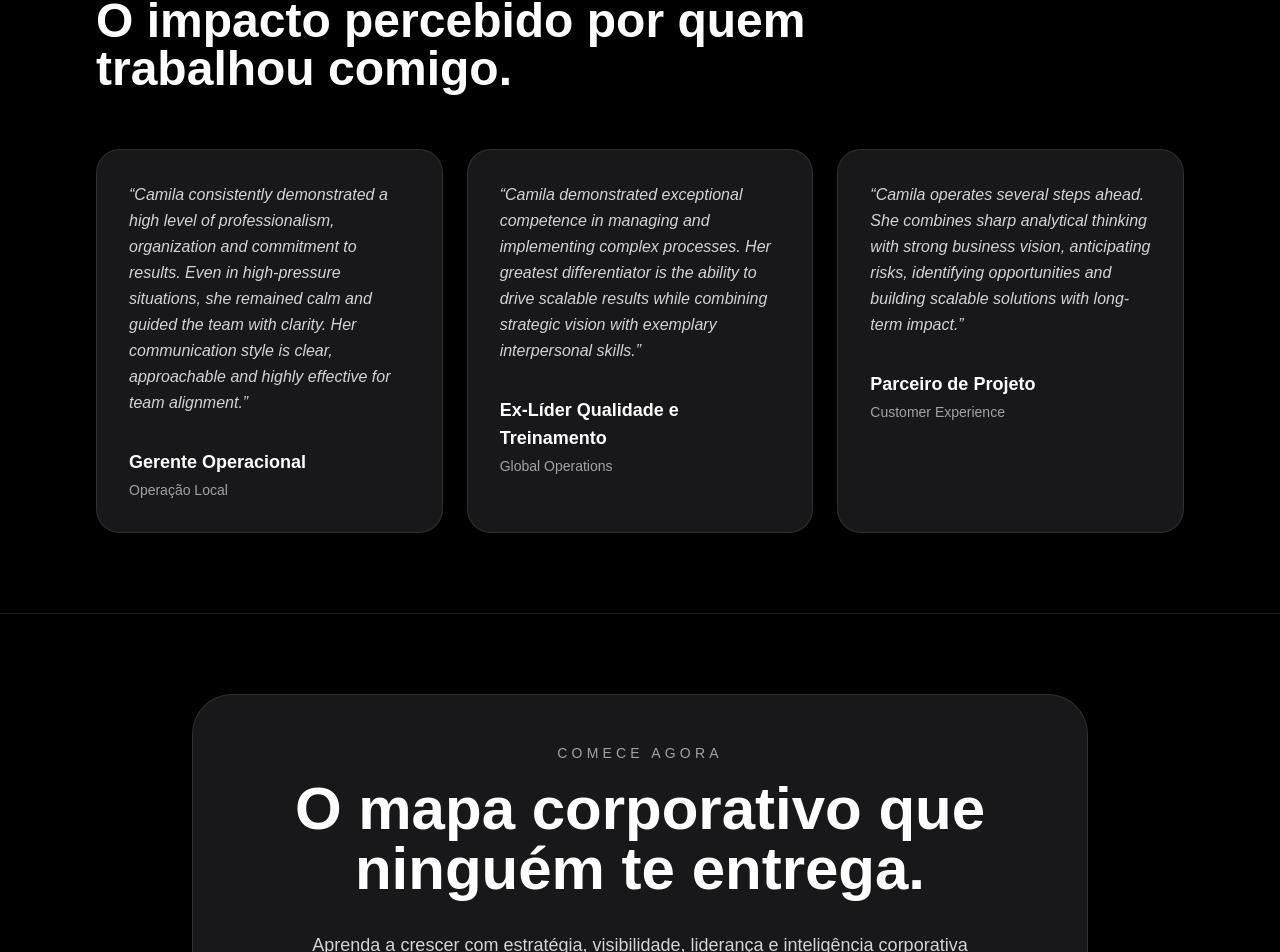
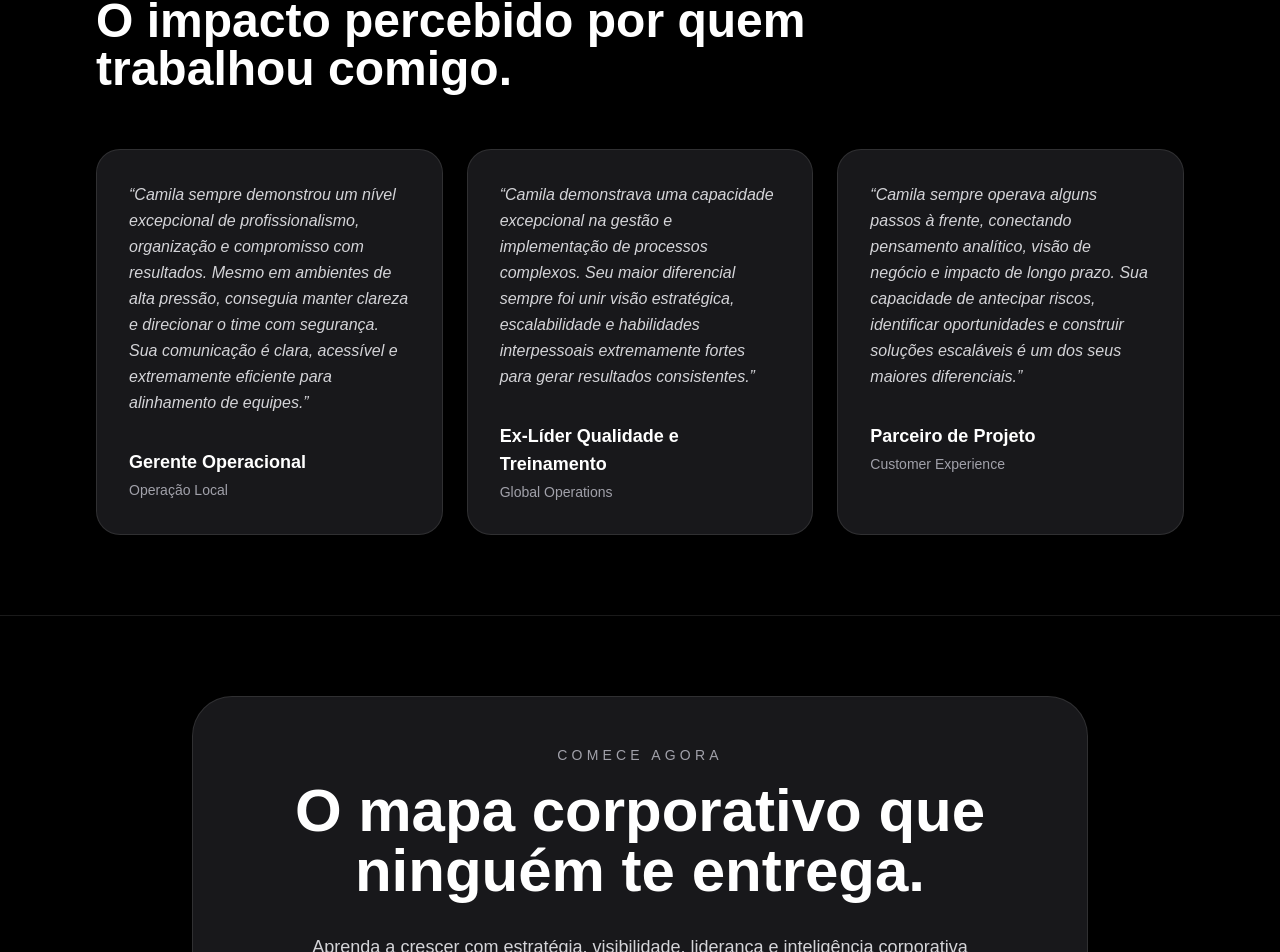
Before and after one commit to camymagini-sudo/da-base-ao-topo, a Next.js app: page / in a window 1280 px wide. Shown: the part 3410-4362 px from the top of the page. Built offline with nearby package versions, Linux system fonts and the light colour scheme.

Commit message:
Update page.js

```diff
--- a/app/page.js
+++ b/app/page.js
@@ -45,19 +45,19 @@ export default function CorporateGrowthSite() {
     {
       name: 'Gerente Operacional',
       role: 'Operação Local',
-      text: 'Camila consistently demonstrated a high level of professionalism, organization and commitment to results. Even in high-pressure situations, she remained calm and guided the team with clarity. Her communication style is clear, approachable and highly effective for team alignment.',
+      text: 'Camila sempre demonstrou um nível excepcional de profissionalismo, organização e compromisso com resultados. Mesmo em ambientes de alta pressão, conseguia manter clareza e direcionar o time com segurança. Sua comunicação é clara, acessível e extremamente eficiente para alinhamento de equipes.',
     },
 
     {
       name: 'Ex-Líder Qualidade e Treinamento',
       role: 'Global Operations',
-      text: 'Camila demonstrated exceptional competence in managing and implementing complex processes. Her greatest differentiator is the ability to drive scalable results while combining strategic vision with exemplary interpersonal skills.',
+      text: 'Camila demonstrava uma capacidade excepcional na gestão e implementação de processos complexos. Seu maior diferencial sempre foi unir visão estratégica, escalabilidade e habilidades interpessoais extremamente fortes para gerar resultados consistentes.',
     },
 
     {
       name: 'Parceiro de Projeto',
       role: 'Customer Experience',
-      text: 'Camila operates several steps ahead. She combines sharp analytical thinking with strong business vision, anticipating risks, identifying opportunities and building scalable solutions with long-term impact.',
+      text: 'Camila sempre operava alguns passos à frente, conectando pensamento analítico, visão de negócio e impacto de longo prazo. Sua capacidade de antecipar riscos, identificar oportunidades e construir soluções escaláveis é um dos seus maiores diferenciais.',
     },
   ];
 
```
